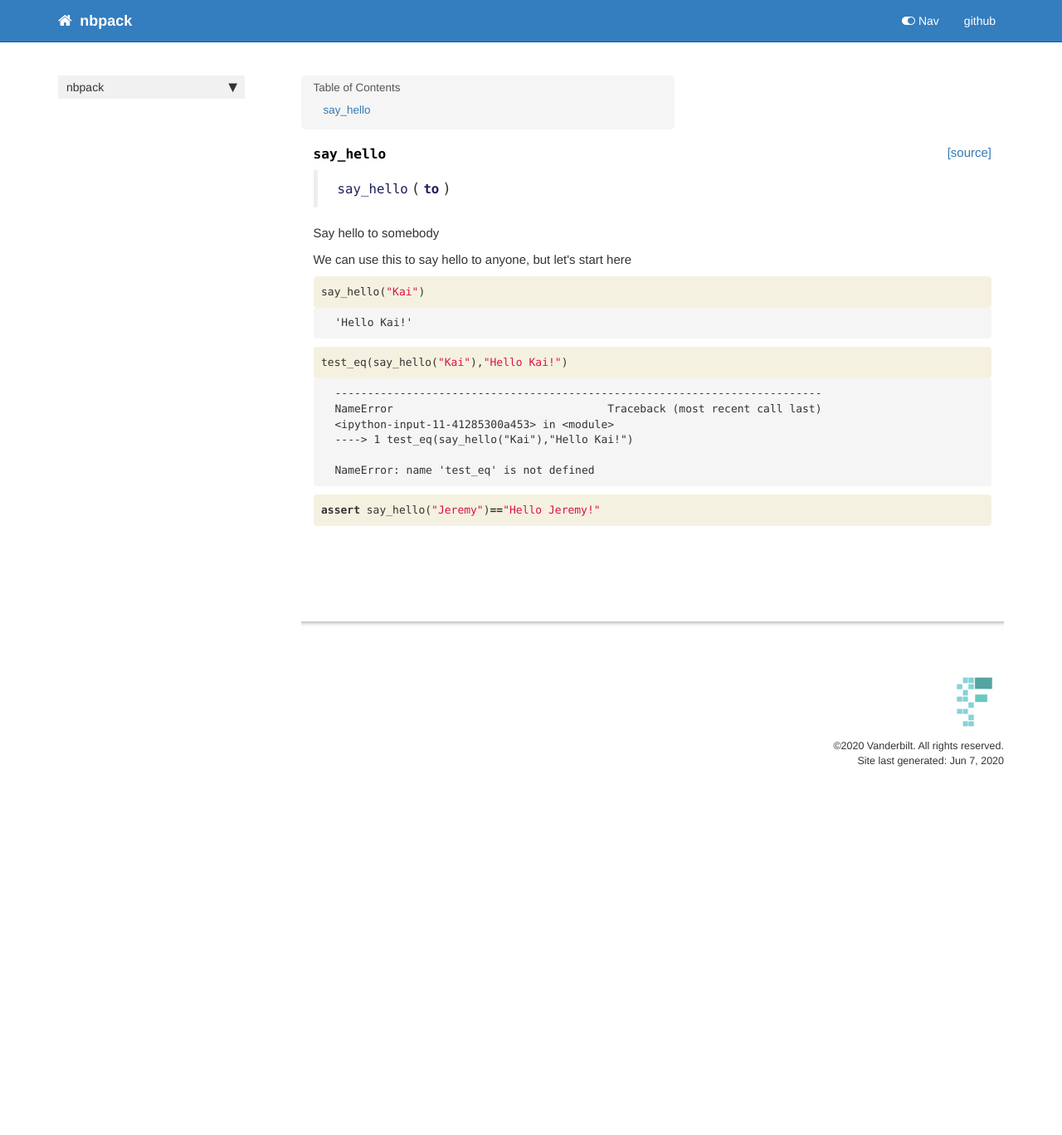
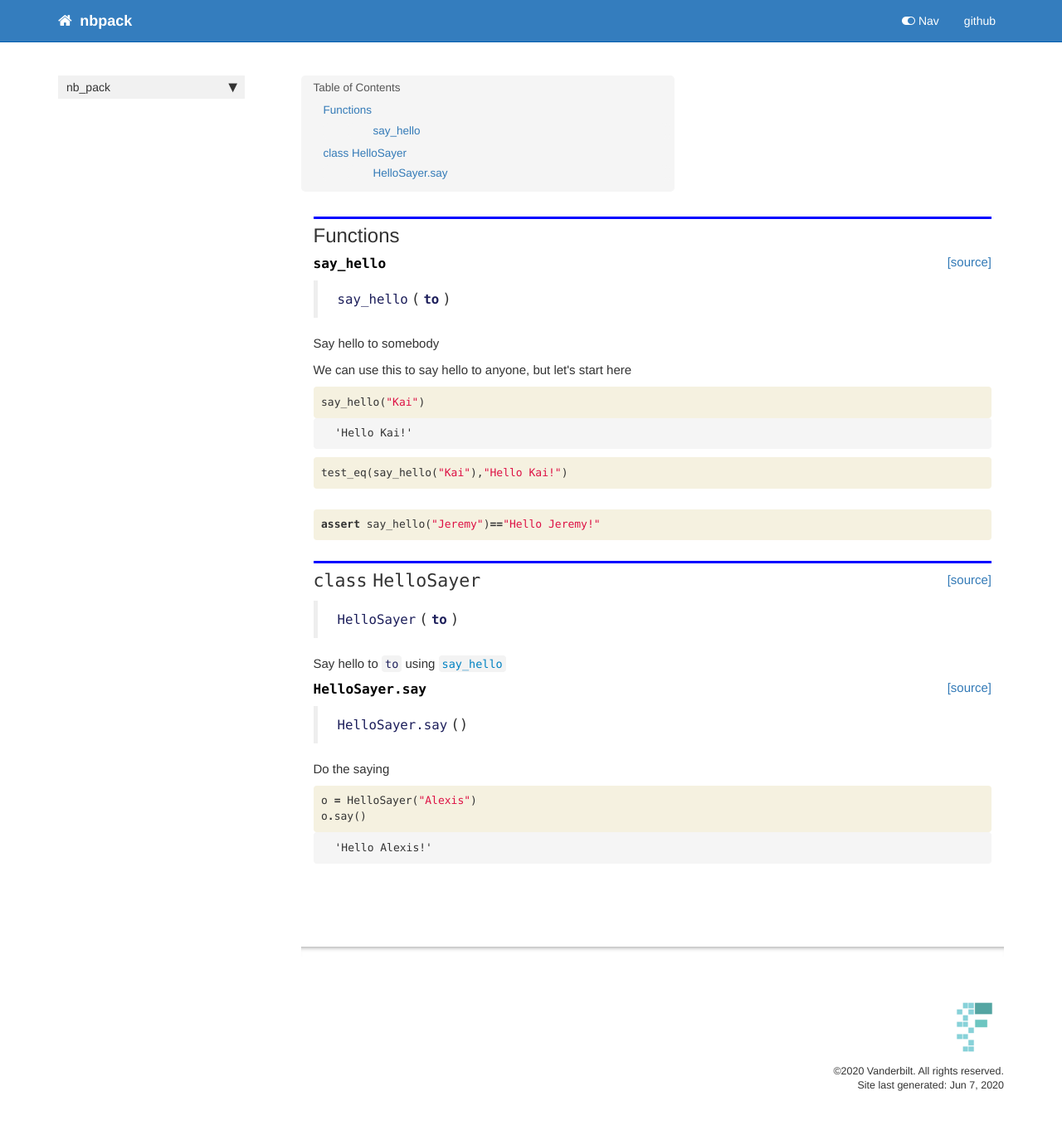
Before and after one commit to kdmalc/nb_pack, a Jekyll site: the page built from docs/core.html, in a window 1280 px wide. Shown: the whole page at 83% size. Built offline with Jekyll 4.4.1, drawn with Linux system fonts in a browser that asks for light colours; nearby versions of some CDN libraries; comment, search, counter and statistics services are not loaded; before the commit the page ends 977 px from its top, so only the background shows below that.

Commit message:
Renamed so that all modules, libraries, and repo share the name of nb_pack

```diff
--- a/docs/_config.yml
+++ b/docs/_config.yml
@@ -61,4 +61,4 @@
 permalink: pretty
 
 theme: jekyll-theme-hacker
-baseurl: /nbpack/
+baseurl: /nb_pack/
--- a/docs/_data/sidebars/home_sidebar.yml
+++ b/docs/_data/sidebars/home_sidebar.yml
@@ -10,9 +10,9 @@
       title: Overview
       url: /
     - output: web,pdf
-      title: 'Module: nbpack'
+      title: 'Module: nb_pack'
       url: /core
     output: web
-    title: nbpack
+    title: nb_pack
   output: web
   title: Sidebar
--- a/docs/core.html
+++ b/docs/core.html
@@ -1,6 +1,6 @@
 ---
 
-title: Module: nbpack
+title: Module: nb_pack
 
 keywords: fastai
 sidebar: home_sidebar
@@ -27,6 +27,12 @@
 </div>
     {% endraw %}
 
+<div class="cell border-box-sizing text_cell rendered"><div class="inner_cell">
+<div class="text_cell_render border-box-sizing rendered_html">
+<h2 id="Functions">Functions<a class="anchor-link" href="#Functions"> </a></h2>
+</div>
+</div>
+</div>
     {% raw %}
 
 <div class="cell border-box-sizing code_cell rendered">
@@ -45,7 +51,7 @@
 
 
 <div class="output_markdown rendered_html output_subarea ">
-<h4 id="say_hello" class="doc_header"><code>say_hello</code><a href="https://github.com/kdmalc/nbpack/tree/master/nbpack/core.py#L6" class="source_link" style="float:right">[source]</a></h4><blockquote><p><code>say_hello</code>(<strong><code>to</code></strong>)</p>
+<h4 id="say_hello" class="doc_header"><code>say_hello</code><a href="https://github.com/kdmalc/nb_pack/tree/master/nb_pack/core.py#L6" class="source_link" style="float:right">[source]</a></h4><blockquote><p><code>say_hello</code>(<strong><code>to</code></strong>)</p>
 </blockquote>
 <p>Say hello to somebody</p>
 
@@ -113,25 +119,6 @@
 </div>
 </div>
 
-<div class="output_wrapper">
-<div class="output">
-
-<div class="output_area">
-
-<div class="output_subarea output_text output_error">
-<pre>
-<span class="ansi-red-intense-fg ansi-bold">---------------------------------------------------------------------------</span>
-<span class="ansi-red-intense-fg ansi-bold">NameError</span>                                 Traceback (most recent call last)
-<span class="ansi-green-intense-fg ansi-bold">&lt;ipython-input-11-41285300a453&gt;</span> in <span class="ansi-cyan-fg">&lt;module&gt;</span>
-<span class="ansi-green-intense-fg ansi-bold">----&gt; 1</span><span class="ansi-yellow-intense-fg ansi-bold"> </span>test_eq<span class="ansi-yellow-intense-fg ansi-bold">(</span>say_hello<span class="ansi-yellow-intense-fg ansi-bold">(</span><span class="ansi-blue-intense-fg ansi-bold">&#34;Kai&#34;</span><span class="ansi-yellow-intense-fg ansi-bold">)</span><span class="ansi-yellow-intense-fg ansi-bold">,</span><span class="ansi-blue-intense-fg ansi-bold">&#34;Hello Kai!&#34;</span><span class="ansi-yellow-intense-fg ansi-bold">)</span>
-
-<span class="ansi-red-intense-fg ansi-bold">NameError</span>: name &#39;test_eq&#39; is not defined</pre>
-</div>
-</div>
-
-</div>
-</div>
-
 </div>
     {% endraw %}
 
@@ -152,4 +139,95 @@
 </div>
     {% endraw %}
 
+    {% raw %}
+
+<div class="cell border-box-sizing code_cell rendered">
+
 </div>
+    {% endraw %}
+
+    {% raw %}
+
+<div class="cell border-box-sizing code_cell rendered">
+
+<div class="output_wrapper">
+<div class="output">
+
+<div class="output_area">
+
+
+<div class="output_markdown rendered_html output_subarea ">
+<h2 id="HelloSayer" class="doc_header"><code>class</code> <code>HelloSayer</code><a href="https://github.com/kdmalc/nb_pack/tree/master/nb_pack/core.py#L11" class="source_link" style="float:right">[source]</a></h2><blockquote><p><code>HelloSayer</code>(<strong><code>to</code></strong>)</p>
+</blockquote>
+<p>Say hello to <code>to</code> using <a href="/nb_pack/core#say_hello"><code>say_hello</code></a></p>
+
+</div>
+
+</div>
+
+</div>
+</div>
+
+</div>
+    {% endraw %}
+
+    {% raw %}
+
+<div class="cell border-box-sizing code_cell rendered">
+
+<div class="output_wrapper">
+<div class="output">
+
+<div class="output_area">
+
+
+<div class="output_markdown rendered_html output_subarea ">
+<h4 id="HelloSayer.say" class="doc_header"><code>HelloSayer.say</code><a href="https://github.com/kdmalc/nb_pack/tree/master/nb_pack/core.py#L14" class="source_link" style="float:right">[source]</a></h4><blockquote><p><code>HelloSayer.say</code>()</p>
+</blockquote>
+<p>Do the saying</p>
+
+</div>
+
+</div>
+
+</div>
+</div>
+
+</div>
+    {% endraw %}
+
+    {% raw %}
+
+<div class="cell border-box-sizing code_cell rendered">
+<div class="input">
+
+<div class="inner_cell">
+    <div class="input_area">
+<div class=" highlight hl-ipython3"><pre><span></span><span class="n">o</span> <span class="o">=</span> <span class="n">HelloSayer</span><span class="p">(</span><span class="s2">&quot;Alexis&quot;</span><span class="p">)</span>
+<span class="n">o</span><span class="o">.</span><span class="n">say</span><span class="p">()</span>
+</pre></div>
+
+    </div>
+</div>
+</div>
+
+<div class="output_wrapper">
+<div class="output">
+
+<div class="output_area">
+
+
+
+<div class="output_text output_subarea output_execute_result">
+<pre>&#39;Hello Alexis!&#39;</pre>
+</div>
+
+</div>
+
+</div>
+</div>
+
+</div>
+    {% endraw %}
+
+</div>
--- a/docs/sidebar.json
+++ b/docs/sidebar.json
@@ -1,6 +1,6 @@
 {
-  "nbpack": {
+  "nb_pack": {
     "Overview": "/",
-    "Module: nbpack": "/core"
+    "Module: nb_pack": "/core"
   }
 }
--- /dev/null
+++ b/nb_pack/__init__.py
@@ -0,0 +1 @@
+__version__ = "0.0.1"
--- /dev/null
+++ b/pypi_setup.txt
@@ -0,0 +1,3 @@
+[pypi]
+username = kdmalc
+password = Tinotech21
```
Also changed, not shown: docs/index.html (+20 -2 lines), nb_pack/_nbdev.py (added, +14 -0 lines), nb_pack/core.py (added, +16 -0 lines), README.md, 3 other files.
